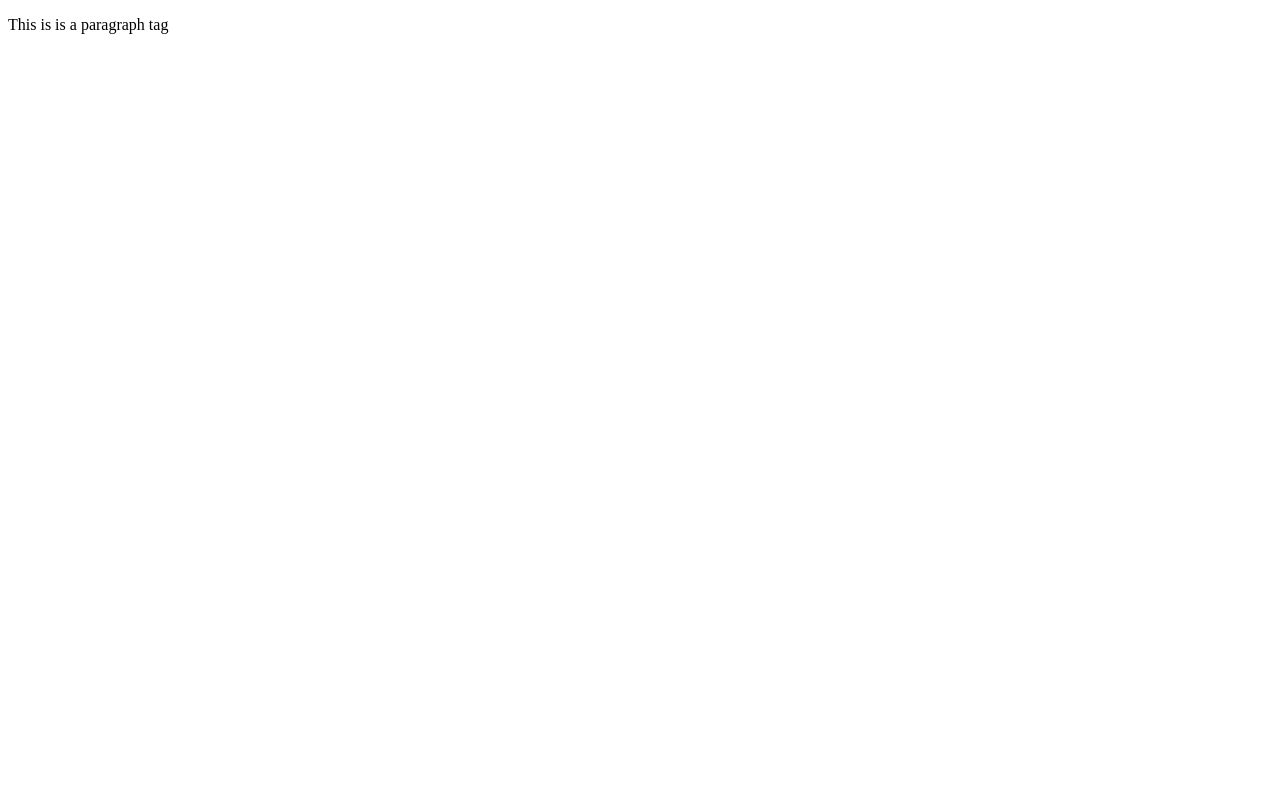
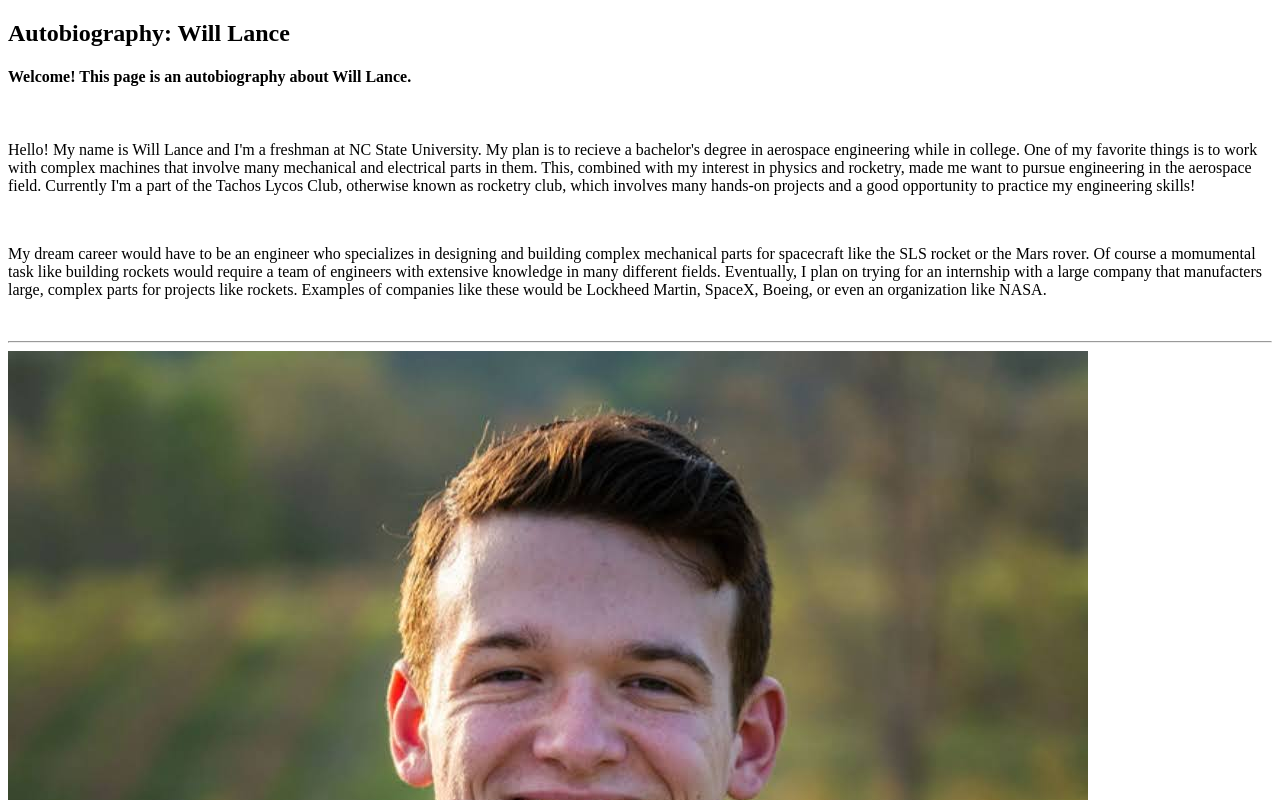
Before and after one commit to wjlance/webpages, a plain HTML site: page index.html in a window 1280 px wide. Shown: the top 800 px of the page. Drawn offline with Linux system fonts and the light colour scheme.

Commit message:
Add files via upload

```diff
--- a/index.html
+++ b/index.html
@@ -1,22 +1,41 @@
 <!DOCTYPE html>
     <!--
-      -Name: [Name]
-      -UnityID: [UnityID]
-      -Date: [Date]
-      -Assignment: [Assignment Name]
-      -Description: [Assigment Description]
+      -Name: Will Lance
+      -UnityID: wjlance
+      -Date: 11/18/22
+      -Assignment: Independent Assignment 5
+      -Description: Create a website about yourself using HTML and CSS.
       -->
     <html xmlns="http://www.w3.org/1999/xhtml">
     <head>
         <meta charset="UTF-8" />
         <link href="style.css" rel="stylesheet" type="text/css" />
-        <title>Your Title Here</title>
+        <title>Autobiography: Will Lance</title>
     </head>
 
     <body>
-    <!-- This is a comment, you should update it to describe parts of your code -->
 
-    <p>This is is a paragraph tag</p>
+		<!-- Number 2 answer: -->
+
+		<h2>Autobiography: Will Lance</h2>
+		<h4>Welcome! This page is an autobiography about Will Lance.</h4>
+		<br />
+
+		<!-- Number 3 answer: -->
+
+		<p>Hello! My name is Will Lance and I'm a freshman at NC State University. My plan is to recieve a bachelor's degree in aerospace engineering while in college. One of my favorite things is to work with complex machines that involve many mechanical and electrical parts in them. This, combined with my interest in physics and rocketry, made me want to pursue engineering in the aerospace field. Currently I'm a part of the Tachos Lycos Club, otherwise known as rocketry club, which involves many hands-on projects and a good opportunity to practice my engineering skills!
+		</p>
+		<br />
+		<p>My dream career would have to be an engineer who specializes in designing and building complex mechanical parts for spacecraft like the SLS rocket or the Mars rover. Of course a momumental task like building rockets would require a team of engineers with extensive knowledge in many different fields. Eventually, I plan on trying for an internship with a large company that manufacters large, complex parts for projects like rockets. Examples of companies like these would be Lockheed Martin, SpaceX, Boeing, or even an organization like NASA.
+		</p>
+		<br />
+		<hr />
+
+		<!-- Number 4 answer: -->
+
+		<a href="mailto:wjlance@ncsu.edu" target="_blank">
+			<img src="professional_photo.png" alt="A professional looking photo of Will Lance">
+		</a>
 
     </body>
 
```
